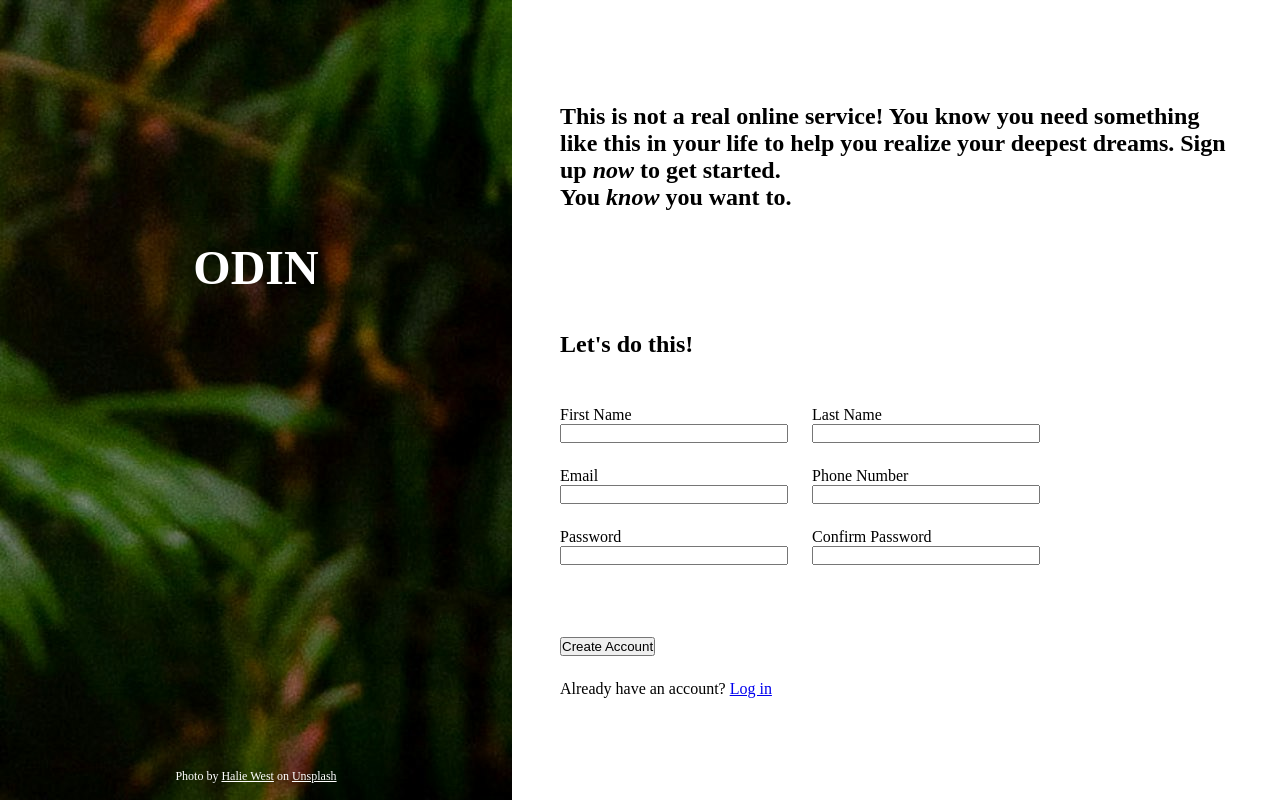
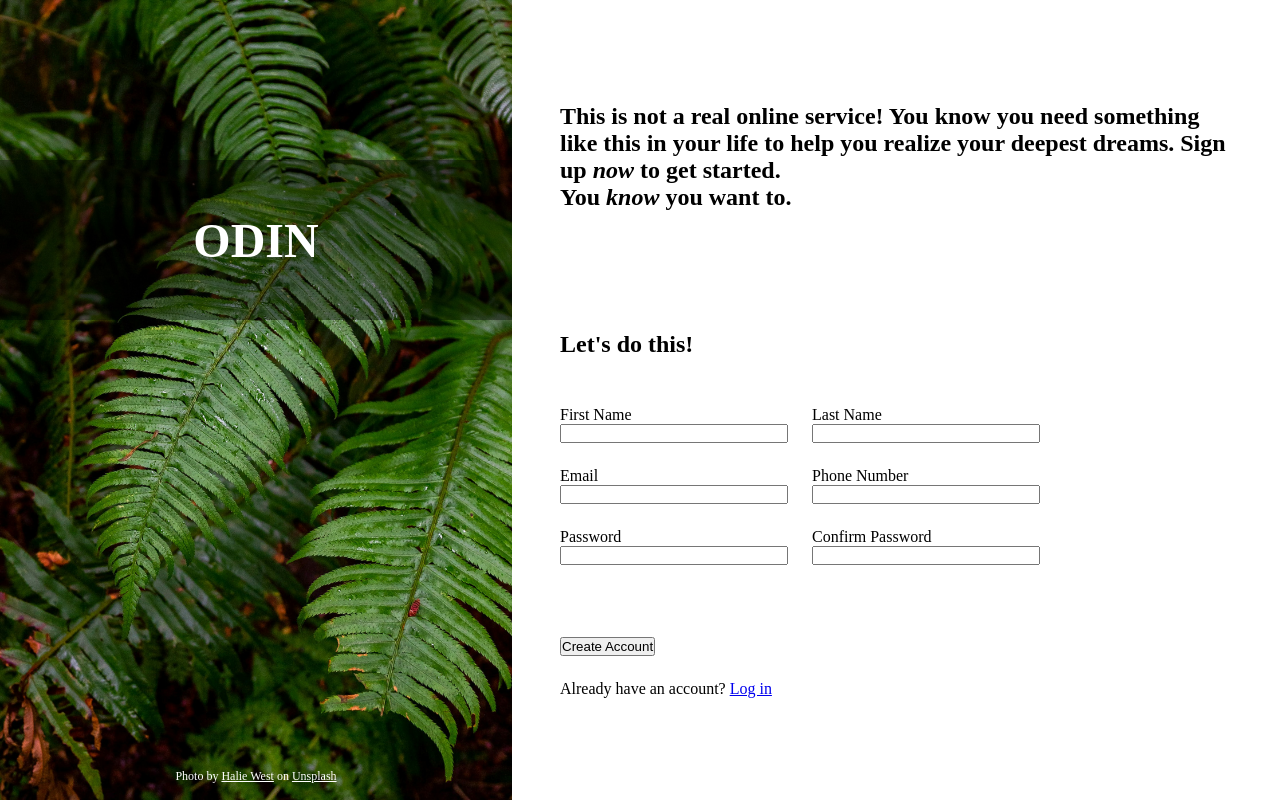
Before and after one commit to scorbiclife/odin-sign-up-form, a plain HTML site: page index.html in a window 1280 px wide. Drawn offline with Linux system fonts and the light colour scheme.

Commit message:
feat: add semiopaque title banner

```diff
--- a/index.css
+++ b/index.css
@@ -30,15 +30,22 @@ ul, ol {
 .title {
     display: flex;
     position: relative;
-    background: url("assets/halie-west-25xggax4bSA-unsplash.jpg");
+    background-image: url("assets/halie-west-25xggax4bSA-unsplash.jpg");
+    background-size: cover;
 }
 
-.title-text {
+.title-banner {
     position: absolute;
-    top: 30%;
+    top: 20%;
 
     width: 100%;
-    text-align: center;
+    height: 20%;
+
+    display: flex;
+    justify-content: center;
+    align-items: center;
+
+    background: rgba(0, 0, 0, 0.4);
 }
 
 .text-title {
--- a/index.html
+++ b/index.html
@@ -8,7 +8,9 @@
   </head>
   <body class="main">
     <div class="title">
-      <h1 class="title-text text-title">Odin</h1>
+      <div class="title-banner">
+        <h1 class="text-title">Odin</h1>
+      </div>
       <p class="title-footer">
         Photo by
         <a
```
